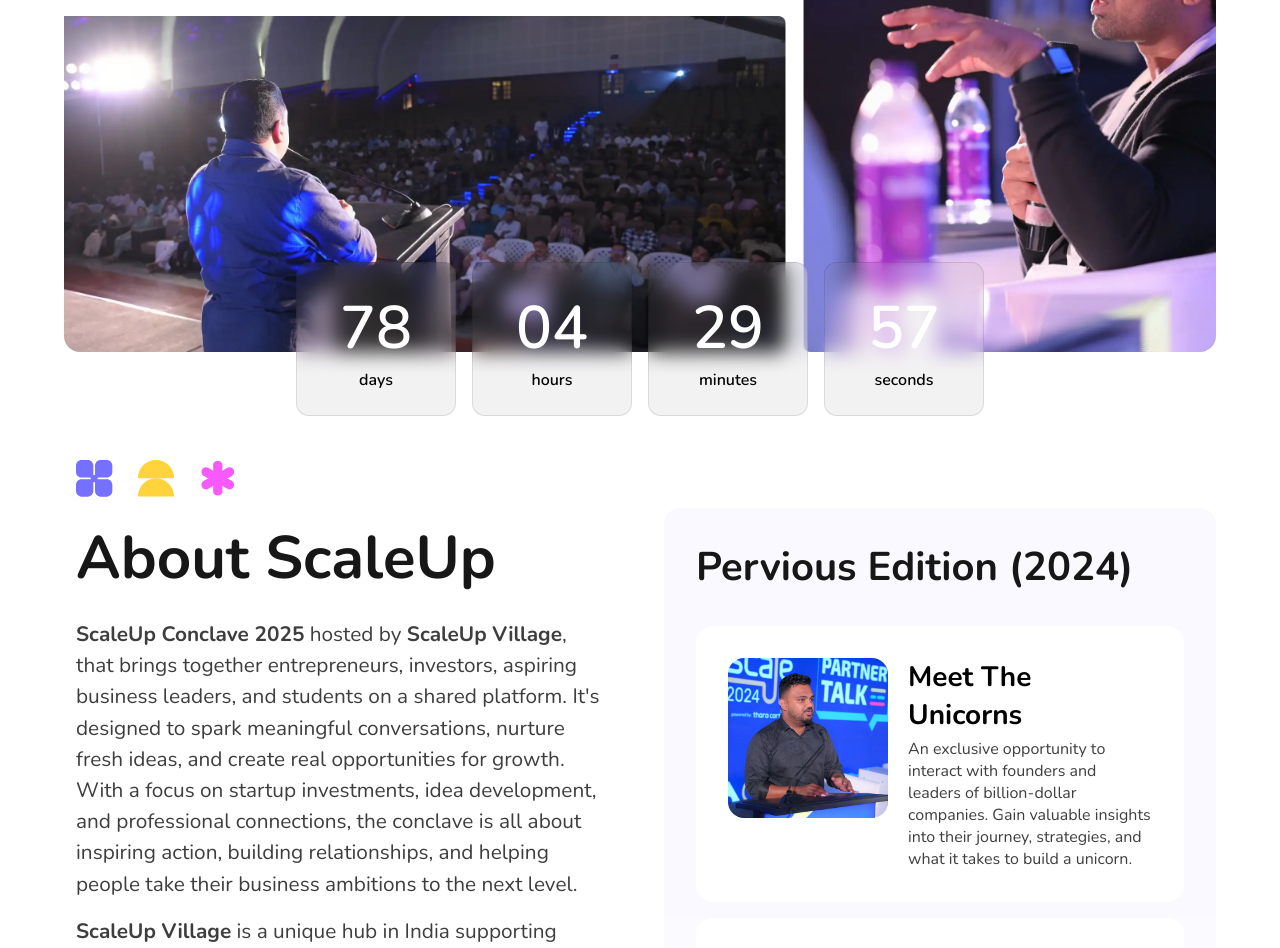
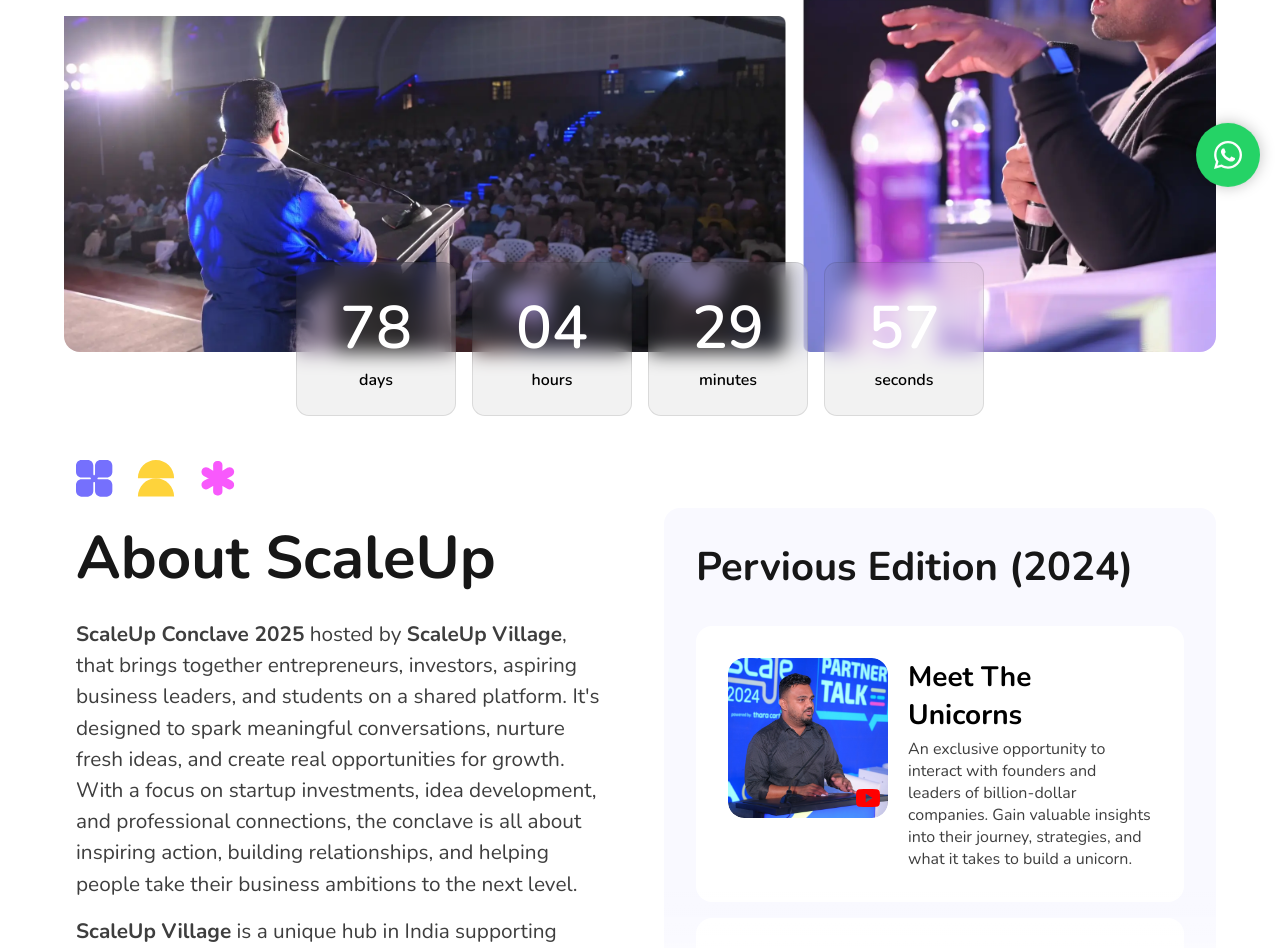
Before and after one commit to Scaleupvillage/scaleup25, a Next.js app: page / in a window 1280 px wide. Shown: the part 580-1528 px from the top of the page. Built offline with nearby package versions, Linux system fonts and the light colour scheme.

Commit message:
added whatsapp icon

```diff
--- a/src/app/_components/aboutSection/about.jsx
+++ b/src/app/_components/aboutSection/about.jsx
@@ -8,6 +8,7 @@ import group from '@/../../public/group-1.svg'
 import group2 from '@/../../public/group-2.svg'
 import l1 from '@/../../public/l1.svg'
 import l4 from '@/../../public/l4.svg'
+import { IoLogoYoutube } from "react-icons/io5";
 import { IoIosCloseCircleOutline } from "react-icons/io";
 import { HiOutlineLocationMarker } from "react-icons/hi";
 import { Highlight } from './data'
@@ -100,6 +101,7 @@ export default function About() {
                                                 height={400}
                                                 onClick={() => openPopup(item.link)}
                                             />
+                                            <IoLogoYoutube className={styles.icon} />
                                         </div>
                                         <span>
                                             <h3>{item.title}</h3>
--- a/src/app/_components/aboutSection/about.module.css
+++ b/src/app/_components/aboutSection/about.module.css
@@ -220,14 +220,19 @@
 }
 
 .youtube {
-    width: 100%;
-    height: 100%;
+    flex-shrink: 0;
+    height: 10rem;
+    overflow: hidden;
+    position: relative;
+    border-radius: 1rem;
 }
 
-.sliderContainer {
-    position: relative;
-    width: 10rem;
-    height: 10rem;
+.youtube .icon {
+    position: absolute;
+    bottom: .5rem;
+    right: .5rem;
+    font-size: 1.5rem;
+    color: red;
 }
 
 .highlight .box img {
@@ -237,6 +242,11 @@
     object-position: 50% 20%;
     border-radius: 1rem;
     cursor: pointer;
+    transition: all 0.3s ease-in-out;
+}
+
+.highlight .box img:hover {
+    transform: scale(1.1);
 }
 
 .highlight .box span {
@@ -273,7 +283,7 @@
 }
 
 .who .head h2 {
-    font-size: 3rem;
+    font-size: var(--heading);
 }
 
 .who .head img {
@@ -316,7 +326,7 @@
 }
 
 .whoContent .box h3 {
-    font-size: 2rem;
+    font-size: var(--subHeading);
     color: #000;
 }
 
@@ -385,7 +395,7 @@
         gap: .25rem;
     }
 
-    .sliderContainer,
+    .youtube,
     .highlight .box img {
         width: 100%;
         height: 7rem;
@@ -461,7 +471,7 @@
         padding: 1rem .5rem 0;
     }
 
-    .sliderContainer,
+    .youtube,
     .highlight .box img {
         height: 9rem;
         width: 14rem;
@@ -548,7 +558,7 @@
     }
 
     .who .head h2 {
-        font-size: 2.5rem;
+        font-size: 3rem;
     }
 
     .whoContent {
@@ -630,10 +640,6 @@
     .who .head img {
         height: 1.75rem;
     }
-
-    .who .head h2 {
-        font-size: 2.25rem;
-    }
 }
 
 @media(width<=380px) {
@@ -645,8 +651,4 @@
         padding: .65rem 1.25rem;
         font-size: .7rem;
     }
-
-    .who .head h2 {
-        font-size: 2.15rem;
-    }
 }
--- a/src/app/_components/eventSection/events.module.css
+++ b/src/app/_components/eventSection/events.module.css
@@ -11,7 +11,7 @@
 }
 
 .head h1 {
-    font-size: 4rem;
+    font-size: var(--heading);
     line-height: 1.2;
 }
 
@@ -88,10 +88,9 @@
 
 .cardHead h1 {
     letter-spacing: -1px;
-    font-weight: 800;
     line-height: 1.2;
     margin-bottom: .75rem;
-    font-size: 1.8rem;
+    font-size: var(--subHeading);
 }
 
 .cardBody {
@@ -170,6 +169,18 @@
     }
 }
 
+@media(width<=820px) {
+    .events {
+        padding: 4rem 2rem;
+    }
+
+    .l3 {
+        width: 15rem;
+        height: 15rem;
+        top: 4rem;
+    }
+}
+
 @media(width<=678px) {
     .events {
         padding: 4rem 1rem;
@@ -182,7 +193,7 @@
     }
 
     .head h1 {
-        font-size: 3rem;
+        font-size: 3.25rem;
     }
 
     .list {
@@ -191,6 +202,10 @@
 
     .cardHead {
         padding: 1rem .85rem 0;
+    }
+
+    .cardHead h1 {
+        font-size: 2rem;
     }
 
     .eventList {
@@ -209,6 +224,10 @@
 }
 
 @media(width<=400px) {
+    .head h1 {
+        font-size: 3rem;
+    }
+
     .eventName h1 {
         font-size: .65rem;
         padding: 1.25rem .8rem;
--- /dev/null
+++ b/src/app/_components/whatsapp/whatsapp.jsx
@@ -0,0 +1,11 @@
+import Link from 'next/link'
+import styles from './whatsapp.module.css'
+import { FaWhatsapp } from "react-icons/fa";
+
+export default function Whatsapp() {
+    return (
+        <Link href='' className={styles.whatsapp}>
+            <FaWhatsapp className={styles.icon} />
+        </Link>
+    )
+}
--- /dev/null
+++ b/src/app/_components/whatsapp/whatsapp.module.css
@@ -0,0 +1,45 @@
+.whatsapp {
+    position: fixed;
+    bottom: 1.25rem;
+    right: 1.25rem;
+    background-color: #25D366;
+    color: #fff;
+    padding: 1rem;
+    border-radius: 50%;
+    z-index: 9999;
+    width: 4rem;
+    height: 4rem;
+    display: grid;
+    place-items: center;
+    animation: float 2s ease-in-out infinite;
+    cursor: pointer;
+    box-shadow: 0 0 15px rgba(0, 0, 0, .25);
+}
+
+.whatsapp .icon {
+    font-size: 2rem;
+    transition: all 0.3s ease-in-out;
+}
+
+.whatsapp:hover .icon {
+    scale: 1.2;
+}
+
+@keyframes float {
+    50% {
+        transform: translateY(-1rem);
+    }
+}
+
+@media(width<=500px) {
+    .whatsapp {
+        width: 3.75rem;
+        height: 3.75rem;
+        bottom: .75rem;
+        right: .75rem;
+    }
+
+    .whatsapp .icon {
+        font-size: 1.75rem;
+    }
+}
--- a/src/app/page.jsx
+++ b/src/app/page.jsx
@@ -6,12 +6,14 @@ import Events from "./_components/eventSection/events";
 import Schedule from "./_components/scheduleSection/schedule";
 import Pre from "./_components/preSection/pre";
 import Partner from "./_components/partnerSection/partner";
+import Whatsapp from "./_components/whatsapp/whatsapp";
 
 export default async function Home() {
   return (
     <>
       <Hero />
-      <About/>
+      <About />
+      <Whatsapp />
       {/* <Speaker /> */}
       <Events />
       <Pre />
```
